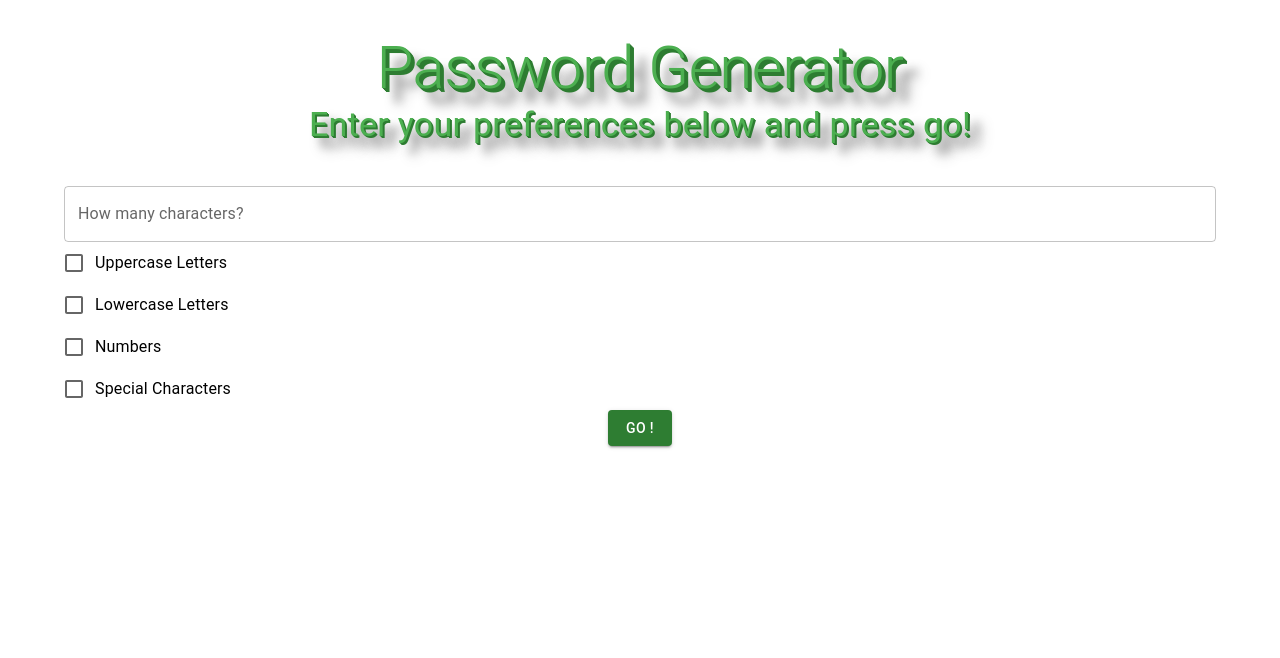
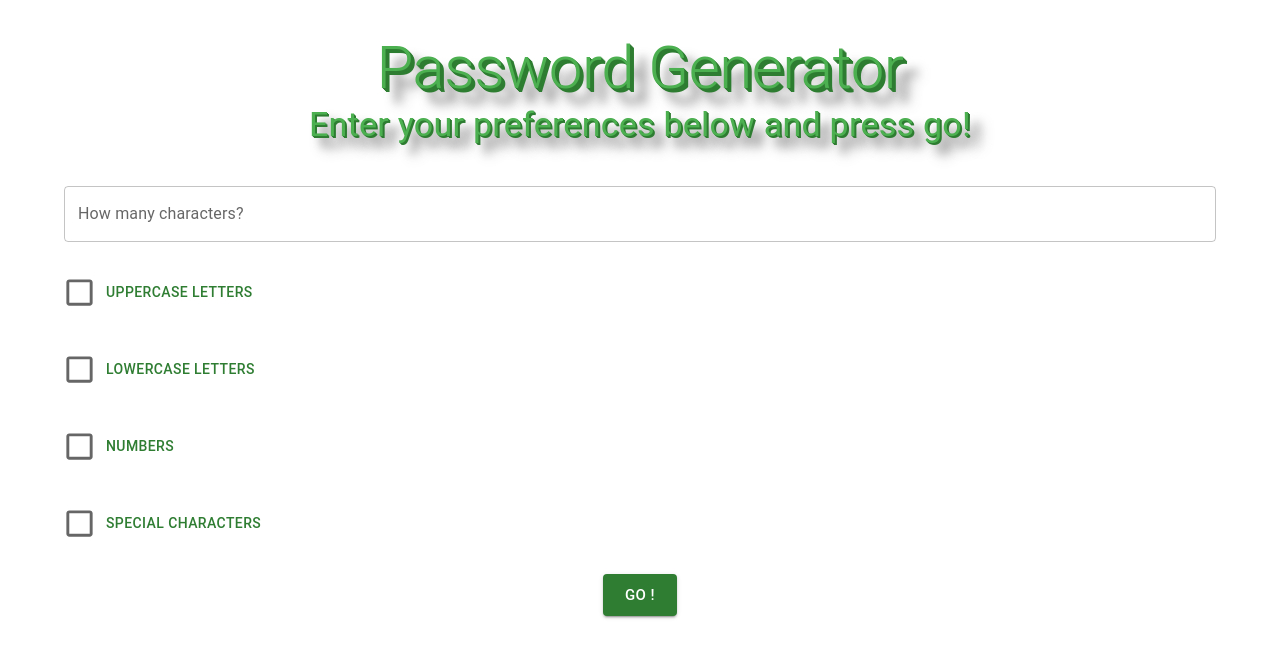
Before and after one commit to seddboi/passwordinator, a React (Create React App) app: page / in a window 1280 px wide. Shown: the top 658 px of the page. Built offline with nearby package versions, Linux system fonts and the light colour scheme.

Commit message:
adjusted styling of form section

```diff
--- a/src/components/Form/form.css
+++ b/src/components/Form/form.css
@@ -0,0 +1,3 @@
+.checkbox {
+	color: #2e7d32;
+}
--- a/src/components/Form/form.js
+++ b/src/components/Form/form.js
@@ -7,9 +7,11 @@ import {
 	TextField,
 	Checkbox,
 	Button,
+	Typography,
 } from '@mui/material';
 import { Popup } from '../Popup/popup';
 import { usePasswordRandomizer } from '../../hooks/usePasswordRandomizer';
+import '../Form/form.css';
 
 export function Form() {
 	const [isOpen, setisOpen] = useState(false);
@@ -61,57 +63,90 @@ export function Form() {
 		<Container>
 			<FormGroup>
 				<TextField
-					id="number-input"
+					className="number-input"
 					label="How many characters?"
 					type="number"
+					color="success"
 					inputRef={textInput}
 					onChange={(e) => {
 						setCharacterEntry(e.target.value);
 					}}
+					sx={{ mb: 3 }}
+				/>
+				<FormControlLabel
+					color="success"
+					control={
+						<Checkbox
+							className="checkbox"
+							color="success"
+							size="large"
+							onChange={() => {
+								setIsUppercase(!isUppercase);
+							}}
+							checked={isUppercase}
+							sx={{}}
+						/>
+					}
+					label={
+						<Typography className="checkbox" variant="button">
+							Uppercase Letters
+						</Typography>
+					}
+					sx={{ mb: 3 }}
 				/>
 				<FormControlLabel
 					control={
 						<Checkbox
-							onChange={() => {
-								setIsUppercase(!isUppercase);
-							}}
-							checked={isUppercase}
-						/>
-					}
-					label="Uppercase Letters"
-				/>
-				<FormControlLabel
-					control={
-						<Checkbox
+							color="success"
+							size="large"
 							onChange={() => {
 								setIsLowercase(!isLowercase);
 							}}
 							checked={isLowercase}
 						/>
 					}
-					label="Lowercase Letters"
+					label={
+						<Typography className="checkbox" variant="button">
+							Lowercase Letters
+						</Typography>
+					}
+					sx={{ mb: 3 }}
 				/>
 				<FormControlLabel
 					control={
 						<Checkbox
+							color="success"
+							size="large"
 							onChange={() => {
 								setIsNumbers(!isNumbers);
 							}}
 							checked={isNumbers}
 						/>
 					}
-					label="Numbers"
+					label={
+						<Typography className="checkbox" variant="button">
+							Numbers
+						</Typography>
+					}
+					sx={{ mb: 3 }}
 				/>
 				<FormControlLabel
 					control={
 						<Checkbox
+							color="success"
+							size="large"
 							onChange={() => {
 								setIsSpecial(!isSpecial);
 							}}
 							checked={isSpecial}
 						/>
 					}
-					label="Special Characters"
+					label={
+						<Typography className="checkbox" variant="button">
+							Special Characters
+						</Typography>
+					}
+					sx={{ mb: 3 }}
 				/>
 			</FormGroup>
 			<Box className="bottom-section">
@@ -120,6 +155,7 @@ export function Form() {
 						className="go-button"
 						variant="contained"
 						color="success"
+						size="large"
 						onClick={
 							characterEntry === null || (!isUppercase && !isLowercase && !isNumbers && !isSpecial)
 								? handleClickOpenIncorrrect
```
